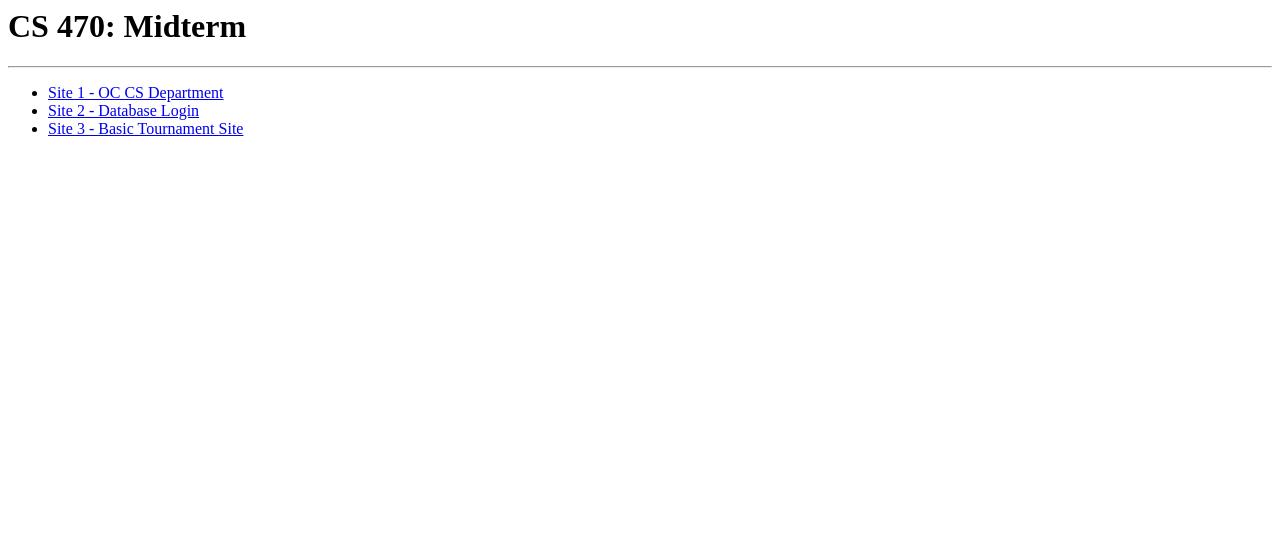
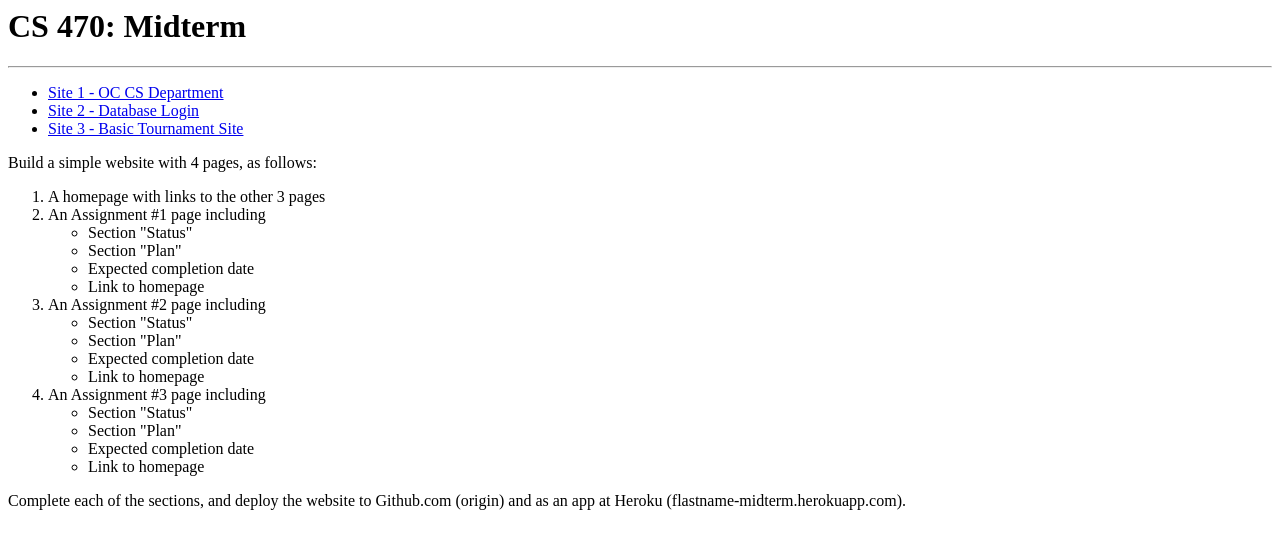
Before and after one commit to oc-cs470/Midterm, a plain HTML site: page static/index.html in a window 1280 px wide. Drawn offline with Linux system fonts and the light colour scheme.

Commit message:
Add assignment content to homepage.

```diff
--- a/static/index.html
+++ b/static/index.html
@@ -10,4 +10,34 @@
     <li><a href='/site02'>Site 2 - Database Login</a></li>
     <li><a href='/site03'>Site 3 - Basic Tournament Site</a></li>
   </ul>
+
+  <p>Build a simple website with 4 pages, as follows:</p>
+
+  <ol>
+    <li>A homepage with links to the other 3 pages</li>
+    <li>An Assignment #1 page including
+      <ul>
+        <li>Section "Status"</li>
+        <li>Section "Plan"</li>
+        <li>Expected completion date</li>
+        <li>Link to homepage</li>
+      </ul></li>
+    <li>An Assignment #2 page including
+      <ul>
+        <li>Section "Status"</li>
+        <li>Section "Plan"</li>
+        <li>Expected completion date</li>
+        <li>Link to homepage</li>
+      </ul></li>
+    <li>An Assignment #3 page including
+      <ul>
+        <li>Section "Status"</li>
+        <li>Section "Plan"</li>
+        <li>Expected completion date</li>
+        <li>Link to homepage</li>
+      </ul></li>
+  </ol>
+
+  <p>Complete each of the sections, and deploy the website to Github.com (origin) and as an app at Heroku (flastname-midterm.herokuapp.com).</p>
 </body>
+</html>
```
Lines whose indentation alone changed are shown as unchanged.
